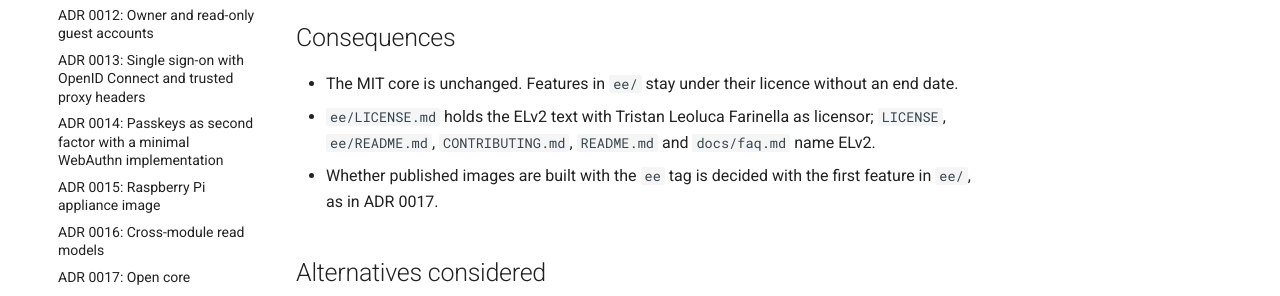
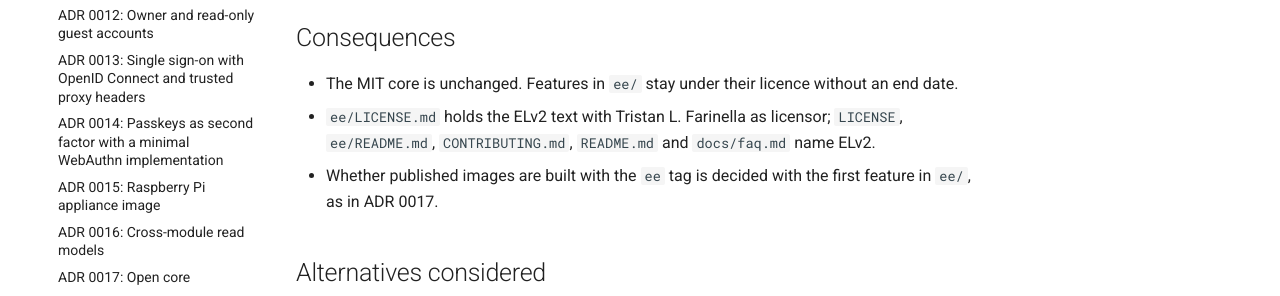
Before and after one commit to Waylight-App/waylight, an MkDocs documentation site: the page built from docs/adr/0020-ee-stays-proprietary.md, in a window 1280 px wide and 900 px high, scrolled down 2245 px. Shown: the part 399-695 px from the top of the window. Built offline with MkDocs 1.6.1 and Material for MkDocs 9.7.7, drawn with Linux system fonts in a browser that asks for light colours; comment, search, counter and statistics services are not loaded.

Commit message:
chore(licence): write the licensor as Tristan L. Farinella (#541)

```diff
--- a/docs/adr/0020-ee-stays-proprietary.md
+++ b/docs/adr/0020-ee-stays-proprietary.md
@@ -94,7 +94,7 @@ agreement with the maintainer.
 
 - The MIT core is unchanged. Features in `ee/` stay under their licence
   without an end date.
-- `ee/LICENSE.md` holds the ELv2 text with Tristan Leoluca Farinella as
+- `ee/LICENSE.md` holds the ELv2 text with Tristan L. Farinella as
   licensor; `LICENSE`, `ee/README.md`, `CONTRIBUTING.md`, `README.md` and
   `docs/faq.md` name ELv2.
 - Whether published images are built with the `ee` tag is decided with the
```
Also changed, not shown: ee/LICENSE.md (+2 -2 lines), ee/README.md (+1 -1 lines), 2 other files.
